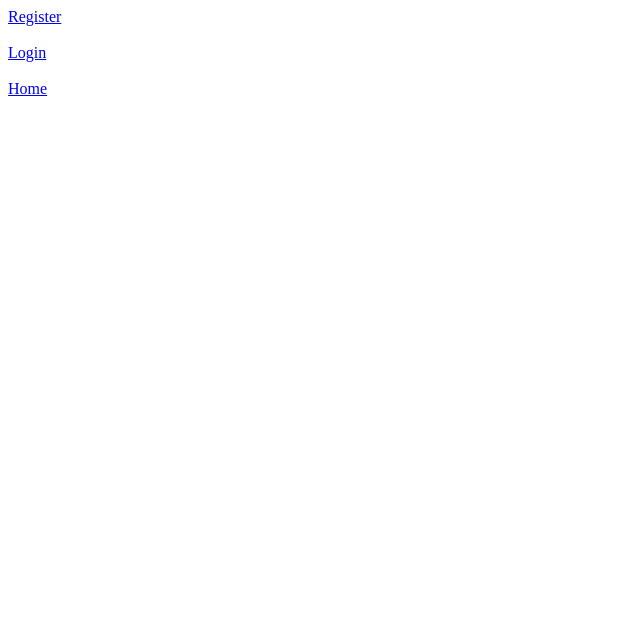
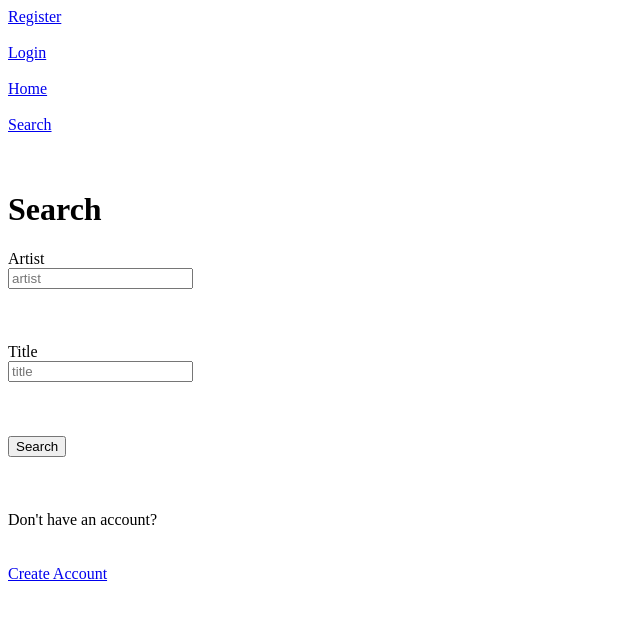
Before and after one commit to Build-Week-Spotify-Song-Suggester-2/front-end, a React (Create React App) app: page /search in a window 1280 px wide. Shown: the top 620 px of the page, without its empty margins (0-640 px from the left). Built offline with nearby package versions, Linux system fonts and the light colour scheme.

Commit message:
added search component to pages folder

```diff
--- a/src/App.js
+++ b/src/App.js
@@ -3,6 +3,7 @@ import Register from './pages/register/Register'
 import Login from './pages/login/Login'
 import Landing from './pages/landing/Landing'
 import Navigation from './component/Navigation'
+import Search from './pages/search/Search'
 import './pages/landing/styles.landing.scss'
 
 
@@ -20,6 +21,7 @@ function App() {
       <Route exact path="/" component={Landing}/>
       <Route exact path="/login" component={Login}/>
       <Route path="/register" component={Register}/>
+      <Route path="/search" component={Search}/>
 
       </Switch>
 
--- a/src/component/Navigation.js
+++ b/src/component/Navigation.js
@@ -13,6 +13,9 @@ function Navigation() {
             <br></br>
             <br></br>
         <Link to={"/"}>Home</Link>
+            <br></br>
+            <br></br>
+        <Link to={"/search"}>Search</Link>
       </div>
     );
   }
--- /dev/null
+++ b/src/pages/search/Search.js
@@ -0,0 +1,85 @@
+import React, { useState } from "react"
+import { Link } from "react-router-dom"
+
+
+
+export default function Search() {
+
+    const [formState, setFormState] = useState({
+      artist: "",
+      title: ""
+    });
+
+    const formSubmit = e => {
+      e.preventDefault();
+    }
+
+
+    const inputChange = e => {
+      e.persist();
+      const newFormData = {
+        ...formState,
+        [e.target.name]:
+          e.target.type === "checkbox" ? e.target.checked : e.target.value
+      };
+
+      setFormState(newFormData);
+    };
+
+  return (
+
+
+    <form formSubmit={formSubmit}>
+    <h1>Search</h1>
+       <label >
+        Artist
+        <br></br>
+            <input
+              type="text"
+              name="artist"
+              placeholder="artist"
+              value={formState.artist}
+              onChange={inputChange}
+            />
+
+       </label>
+       <br></br>
+          <br></br>
+          <br></br>
+          <br></br>
+ <label>
+      Title
+      <br></br>
+            <input
+              type="text"
+              name="title"
+              placeholder="title"
+              value={formState.title}
+              onChange={inputChange}
+            />
+      </label>
+      <br></br>
+          <br></br>
+          <br></br>
+          <br></br>
+      <button>Search</button>
+      <br></br>
+          <br></br>
+          <br></br>
+          <br></br>
+ <div>Don't have an account?</div>
+ <br></br>
+          <br></br>
+
+ <Link to={"/register"}>
+          <div>Create Account</div>
+        </Link>
+        <br></br>
+          <br></br>
+          <br></br>
+          <br></br>
+
+
+    </form>
+  )
+  }
```
